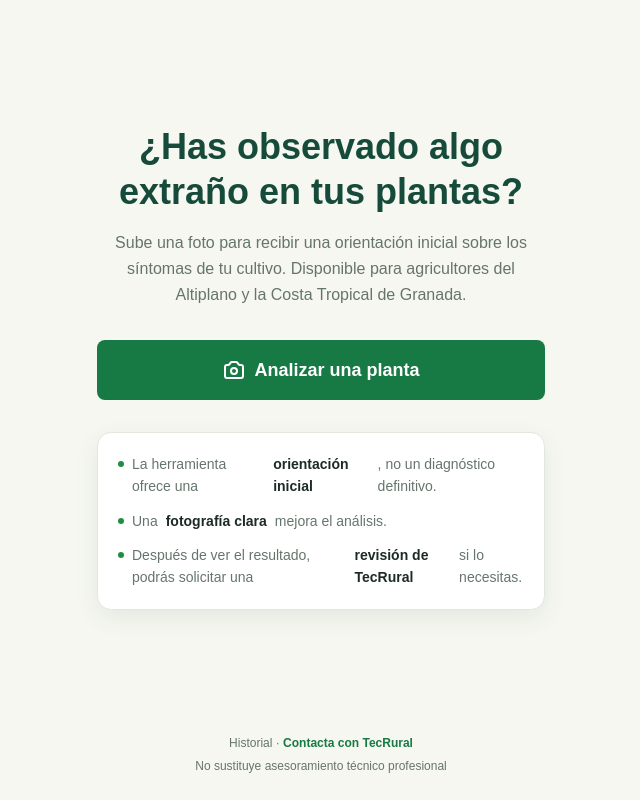
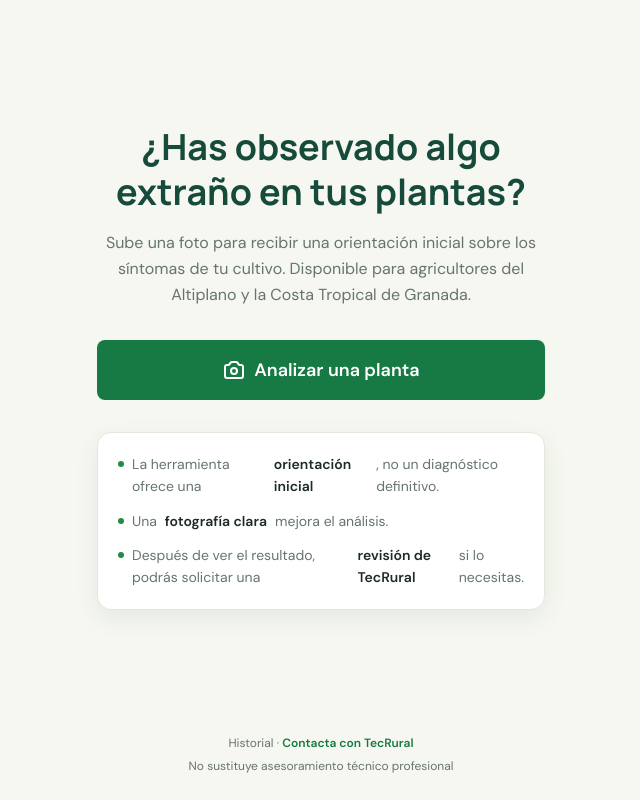
Before and after one commit to mcgnexus/TECRURAL_ENFERMEDADES, a Next.js app: page / in a window 1280 px wide. Shown: the whole page, without its empty margins (319-959 px from the left). Built offline with nearby package versions, Linux system fonts and the light colour scheme; no server answers.

Commit message:
fix: import de fuentes antes que tailwind para evitar aviso CSS

```diff
--- a/src/app/globals.css
+++ b/src/app/globals.css
@@ -1,5 +1,5 @@
+@import url("https://fonts.googleapis.com/css2?family=Manrope:wght@400;500;600;700;800&family=DM+Sans:wght@400;500;600;700&display=swap");
 @import "tailwindcss";
-@import url("https://fonts.googleapis.com/css2?family=Manrope:wght@400;500;600;700;800&family=DM+Sans:wght@400;500;600;700&display=swap");
 
 :root {
   color-scheme: light; /* evita el oscurecimiento automático de controles bajo luz exterior */
```
